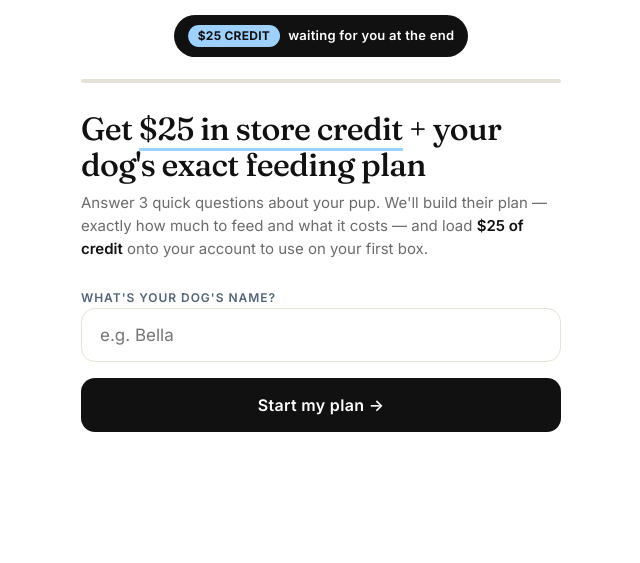
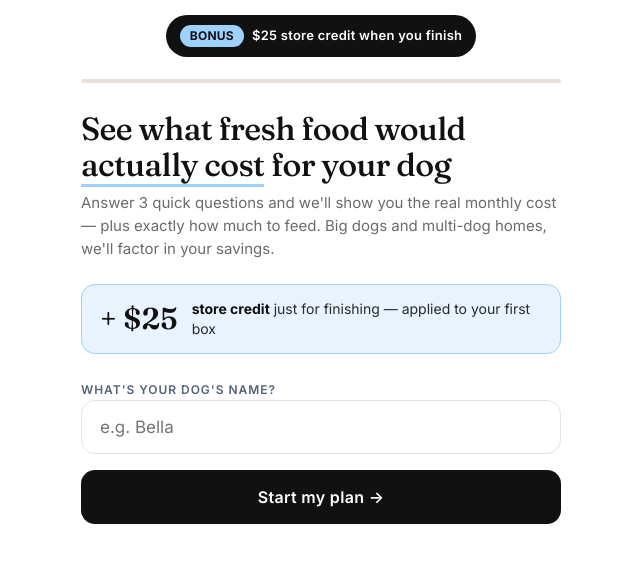
Before and after one commit to rick895/plan, a plain HTML site: page index.html in a window 1280 px wide. Shown: the part 127-690 px from the top of the page, without its empty margins (319-959 px from the left). Drawn offline with Linux system fonts and the light colour scheme.

Commit message:
Update index.html

```diff
--- a/index.html
+++ b/index.html
@@ -127,6 +127,35 @@
   }
   .step-sub strong { color: var(--nh-black); font-weight: 600; }
 
+  .credit-callout {
+    display: flex;
+    align-items: center;
+    gap: 14px;
+    background: var(--nh-blue-soft);
+    border: 1.5px solid var(--nh-blue);
+    border-radius: 14px;
+    padding: 14px 18px;
+    margin: 0 0 22px;
+  }
+  .credit-callout-amt {
+    font-family: 'Fraunces', serif;
+    font-size: 30px;
+    font-weight: 600;
+    color: var(--nh-black);
+    line-height: 1;
+    flex: none;
+  }
+  .credit-callout-text {
+    font-size: 14px;
+    color: var(--nh-text);
+    line-height: 1.4;
+  }
+  .credit-callout-text strong { color: var(--nh-black); }
+  @media (max-width: 540px) {
+    .credit-callout-amt { font-size: 26px; }
+    .credit-callout-text { font-size: 13px; }
+  }
+
   .text-input {
     width: 100%;
     padding: 16px 18px;
@@ -695,16 +724,20 @@
   <img class="brand-logo" src="https://rick895.github.io/sage/NaturalHounds.png" alt="Natural Hounds Dog Food Co." width="100" height="100">
 
   <div class="credit-ribbon" id="ribbon">
-    <span class="chip">$25 CREDIT</span>
-    <span>waiting for you at the end</span>
+    <span class="chip">BONUS</span>
+    <span>$25 store credit when you finish</span>
   </div>
 
   <div class="progress-track"><div class="progress-fill" id="progress"></div></div>
 
   <!-- Step: intro + dog name -->
   <section class="step active" data-step="name">
-    <h1>Get <em style="font-style:normal; border-bottom:3px solid var(--nh-blue);">$25 in store credit</em> + your dog's exact feeding plan</h1>
-    <p class="step-sub">Answer 3 quick questions about your pup. We'll build their plan — exactly how much to feed and what it costs — and load <strong>$25 of credit</strong> onto your account to use on your first box.</p>
+    <h1>See what fresh food would <em style="font-style:normal; border-bottom:3px solid var(--nh-blue);">actually cost</em> for your dog</h1>
+    <p class="step-sub">Answer 3 quick questions and we'll show you the real monthly cost — plus exactly how much to feed. Big dogs and multi-dog homes, we'll factor in your savings.</p>
+    <div class="credit-callout">
+      <span class="credit-callout-amt">+ $25</span>
+      <span class="credit-callout-text"><strong>store credit</strong> just for finishing — applied to your first box</span>
+    </div>
     <label class="step-eyebrow" for="dog-name-input" id="name-label">What's your dog's name?</label>
     <input class="text-input" type="text" id="dog-name-input" placeholder="e.g. Bella" autocomplete="off" maxlength="30">
     <button class="next-btn" id="name-next">Start my plan →</button>
```
